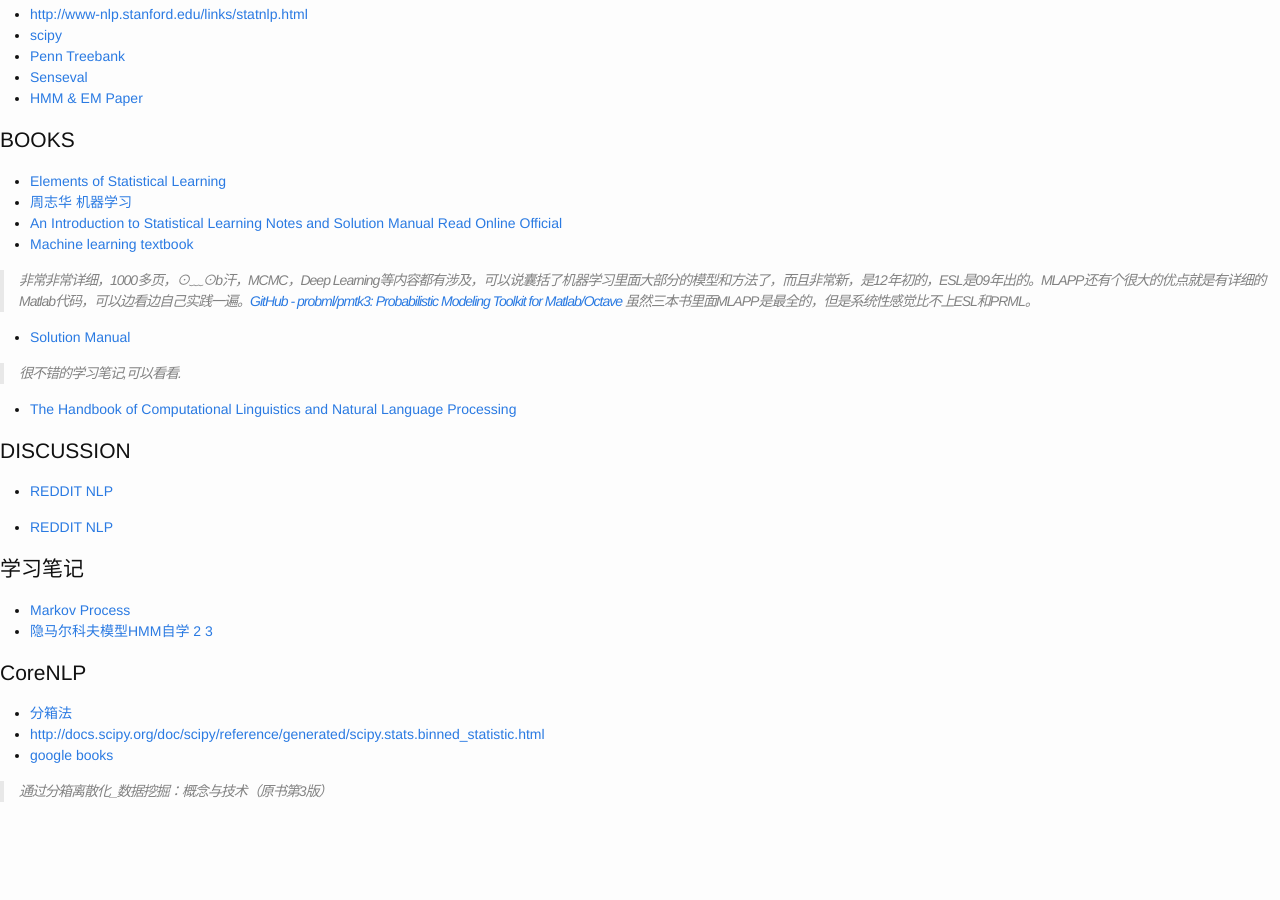
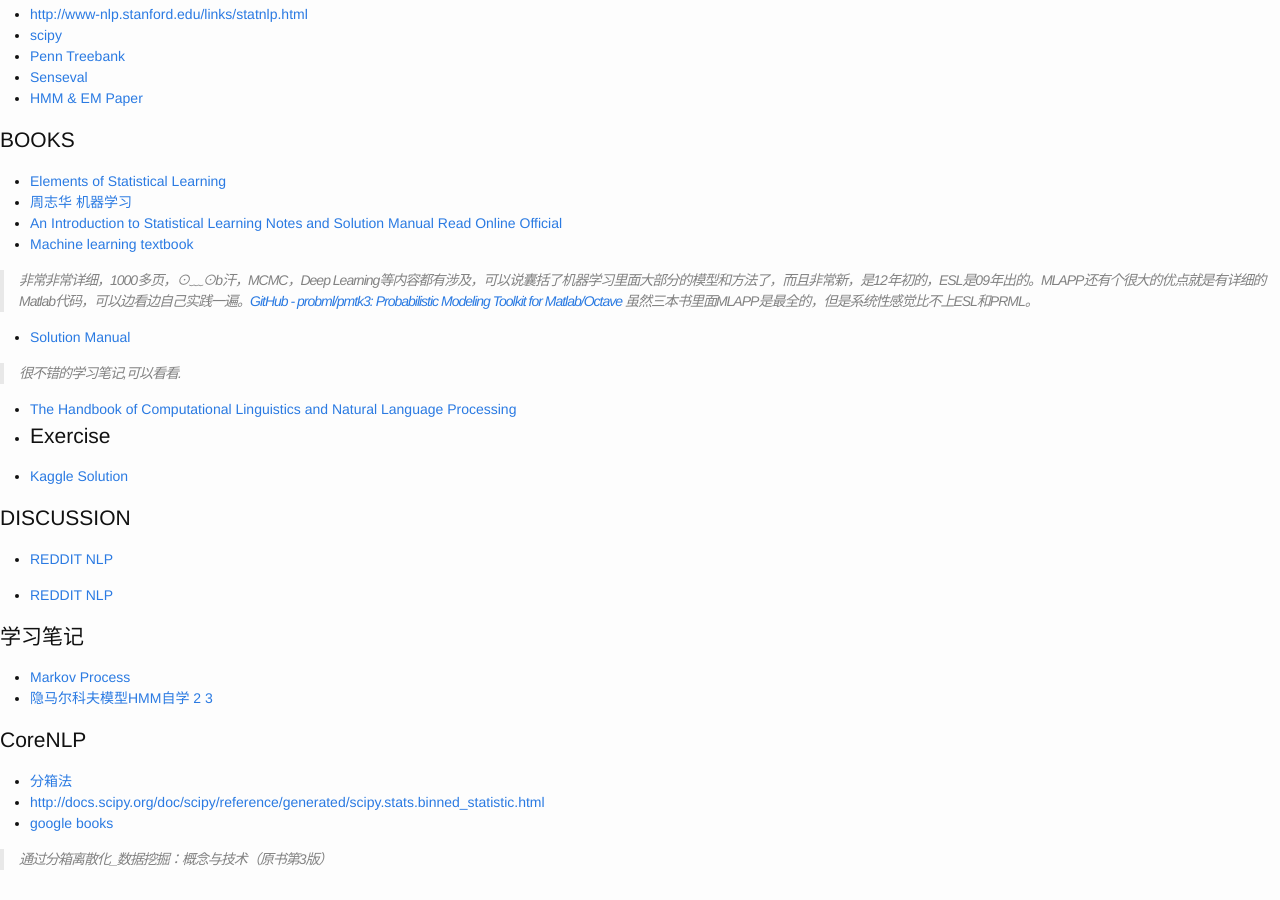
Before and after one commit to cnwarden/cnwarden.github.io, a Jekyll site: the page built from ml/index.md, in a window 1280 px wide and 900 px high, scrolled down 2324 px. Built offline with Jekyll 4.4.1, drawn with Linux system fonts in a browser that asks for light colours; emoji names are drawn with the system emoji font; before the commit the page ends 3156 px from its top, so only the background shows below that.

Commit message:
Update index.md

```diff
--- a/ml/index.md
+++ b/ml/index.md
@@ -100,6 +100,10 @@ Stanford relation extractor is a Java implementation to find relations between t
 > 很不错的学习笔记,可以看看.
 
 * [The Handbook of Computational Linguistics and Natural Language Processing](https://books.google.com.hk/books?id=zBmom42eWPcC&pg=RA3-PT688&lpg=RA3-PT688&dq=Ratnaparkhi+thesis&source=bl&ots=N8F7p1qF62&sig=QS5ukHtyWeQYC_HOKsV1LfKZzmg&hl=zh-TW&sa=X&ved=0ahUKEwi05Pav-JvLAhWKl5QKHRXvDxcQ6AEIPTAE#v=onepage&q=Ratnaparkhi%20thesis&f=false)
+*
+# Exercise
+
+* [Kaggle Solution](http://www.chioka.in/kaggle-competition-solutions/)
 
 # DISCUSSION
 
```
